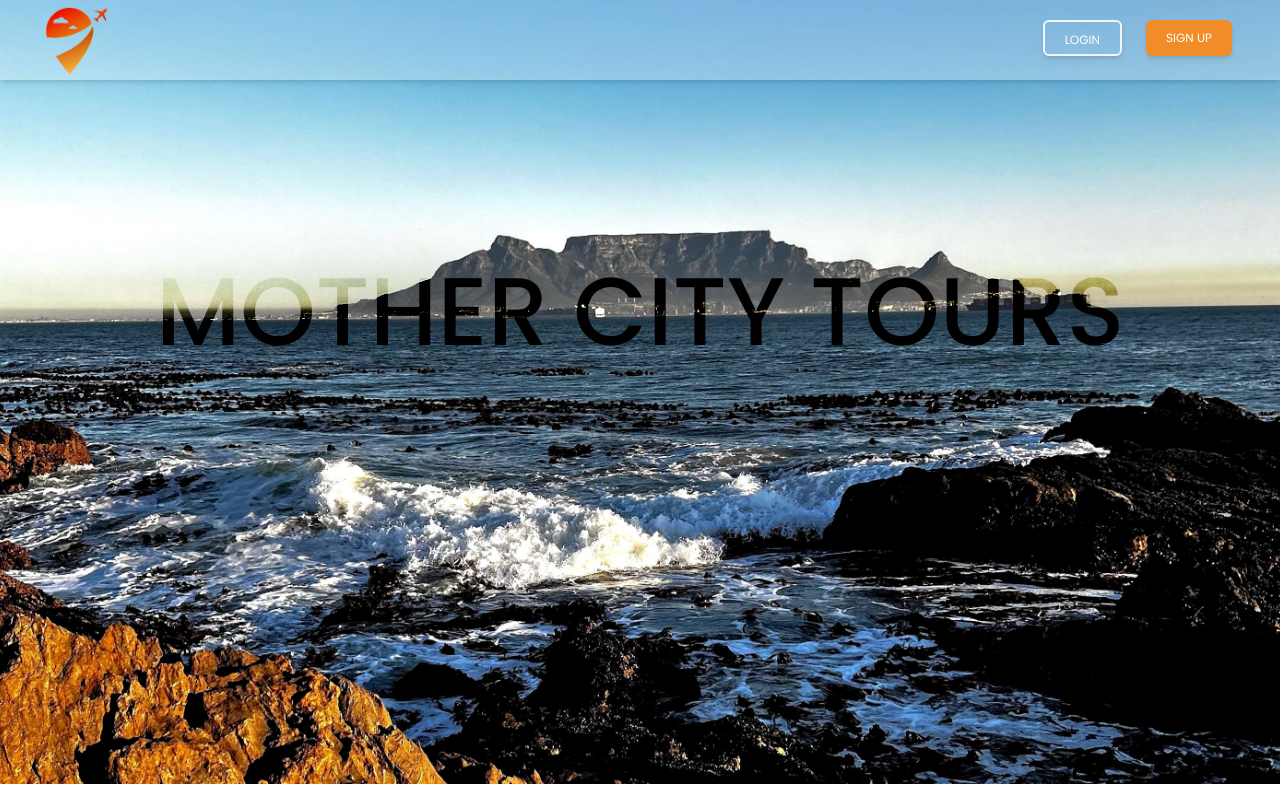
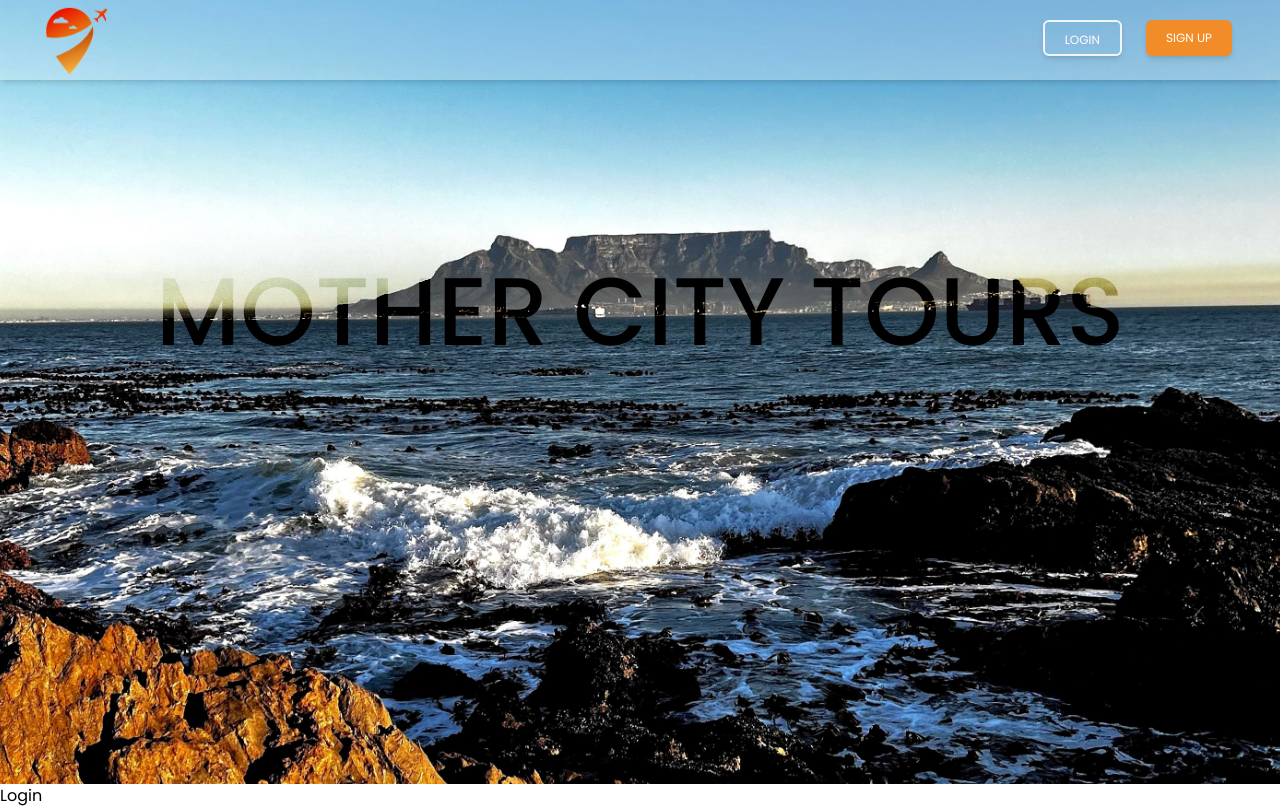
Before and after one commit to SimaPeter96/TravelLogWebsite, a React (Vite) app: page /login in a window 1280 px wide. Built offline with nearby package versions, Linux system fonts and the light colour scheme.

Commit message:
modified app,jsx and logi.jsx

```diff
--- a/src/App.jsx
+++ b/src/App.jsx
@@ -1,6 +1,7 @@
 import React from 'react'
 import Navbar from './Components/Navbar';
 import Hero from './Components/Hero';
+import Login from './Components/Login';
 
 
 
@@ -9,6 +10,7 @@
     <div>
       <Navbar/>
       <Hero/>
+      <Login/>
     </div>
   )
 }
--- a/src/Components/Login.jsx
+++ b/src/Components/Login.jsx
@@ -0,0 +1,9 @@
+import React from 'react'
+
+function Login() {
+  return (
+    <div>Login</div>
+  )
+}
+
+export default Login
```
